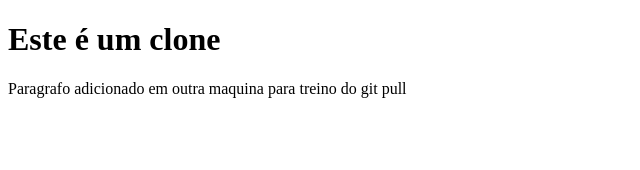
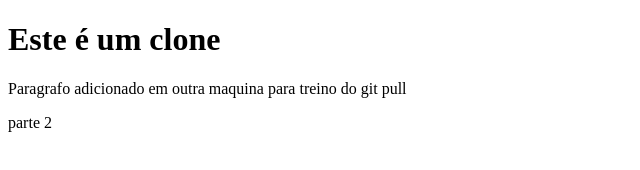
Before and after one commit to eduardoB7/aula_github, a plain HTML site: page index.html in a window 1280 px wide. Shown: the full height of the page, 0-640 px from the left. Drawn offline with Linux system fonts and the light colour scheme.

Commit message:
continuação

```diff
--- a/index.html
+++ b/index.html
@@ -8,5 +8,6 @@
   <body>
     <h1>Este é um clone</h1>
     <p>Paragrafo adicionado em outra maquina para treino do git pull</p>
+    <p>parte 2</p>
   </body>
 </html>
```
